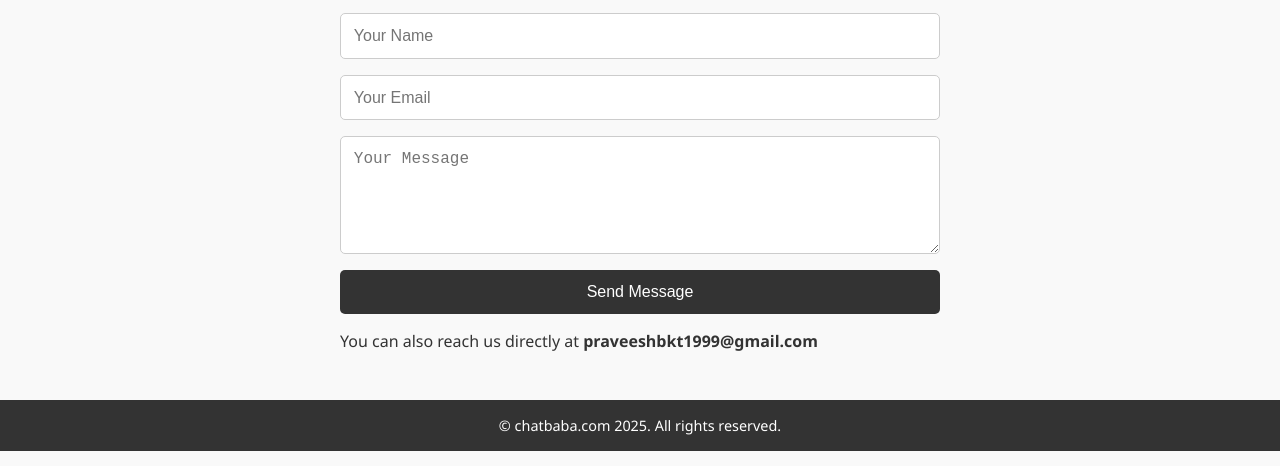
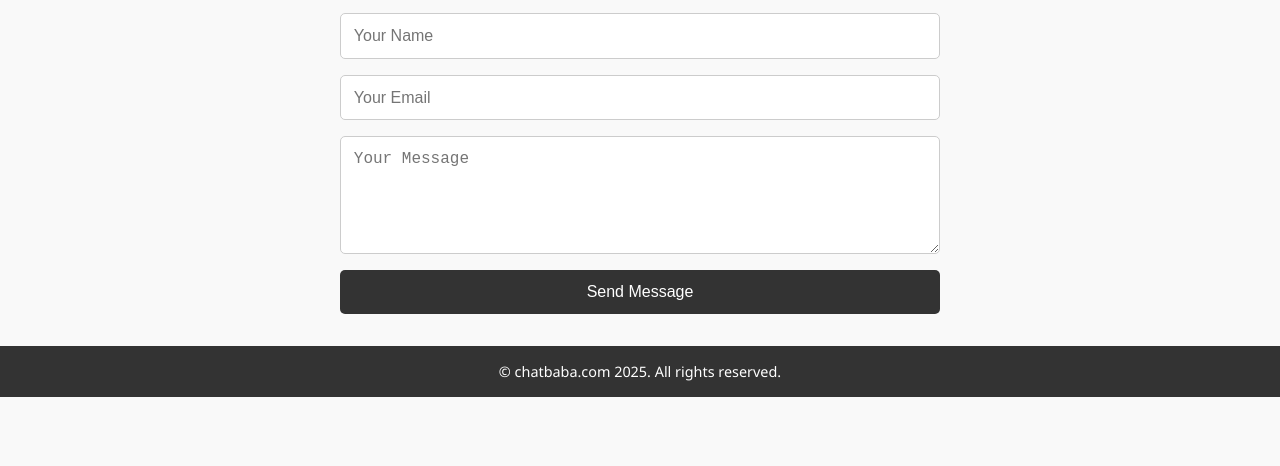
Before and after one commit to Praveesh9682/Chat, a website: page contact.html in a window 1280 px wide. Shown: the part 334-800 px from the top of the page. Drawn offline with Linux system fonts and the light colour scheme.

Commit message:
Update contact.html

```diff
--- a/contact.html
+++ b/contact.html
@@ -127,7 +127,6 @@
 
     <div id="responseMessage" class="alert"></div>
 
-    <p>You can also reach us directly at <strong>praveeshbkt1999@gmail.com</strong></p>
   </div>
 
   <footer>
```
